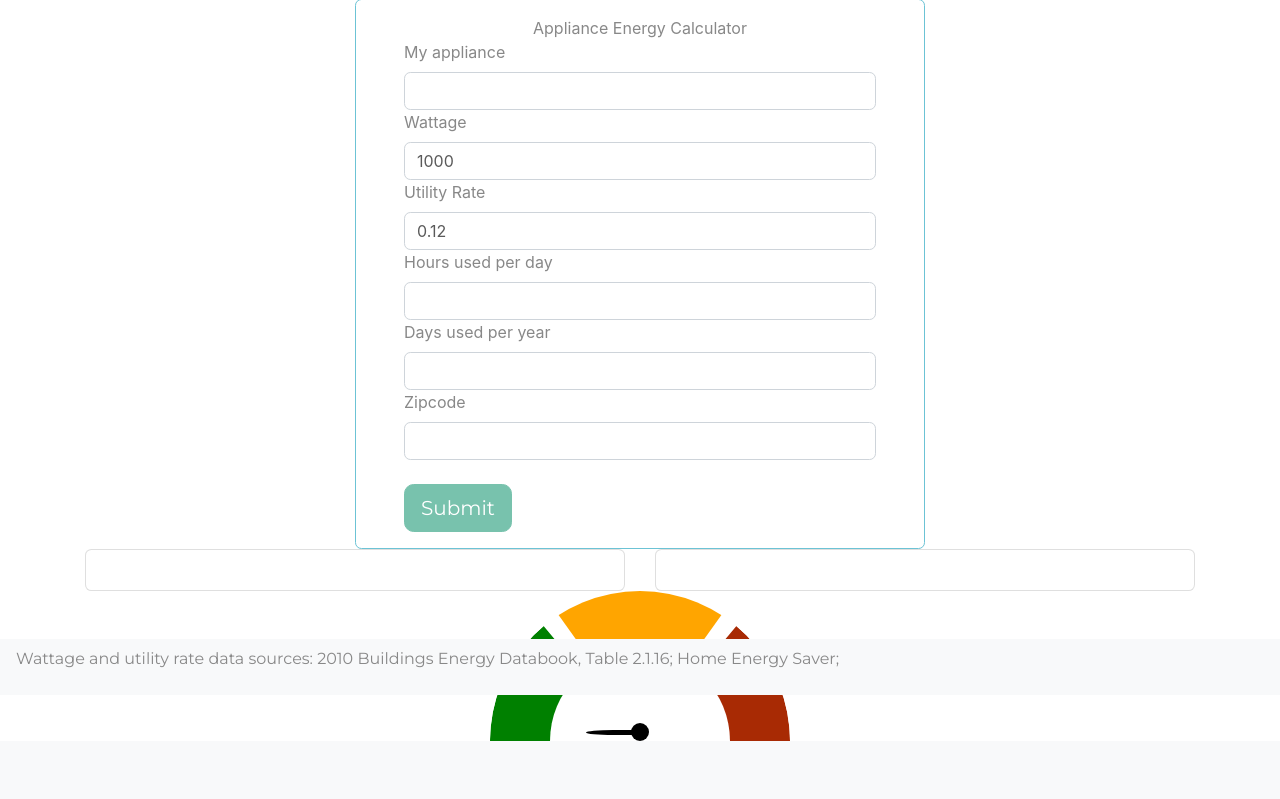
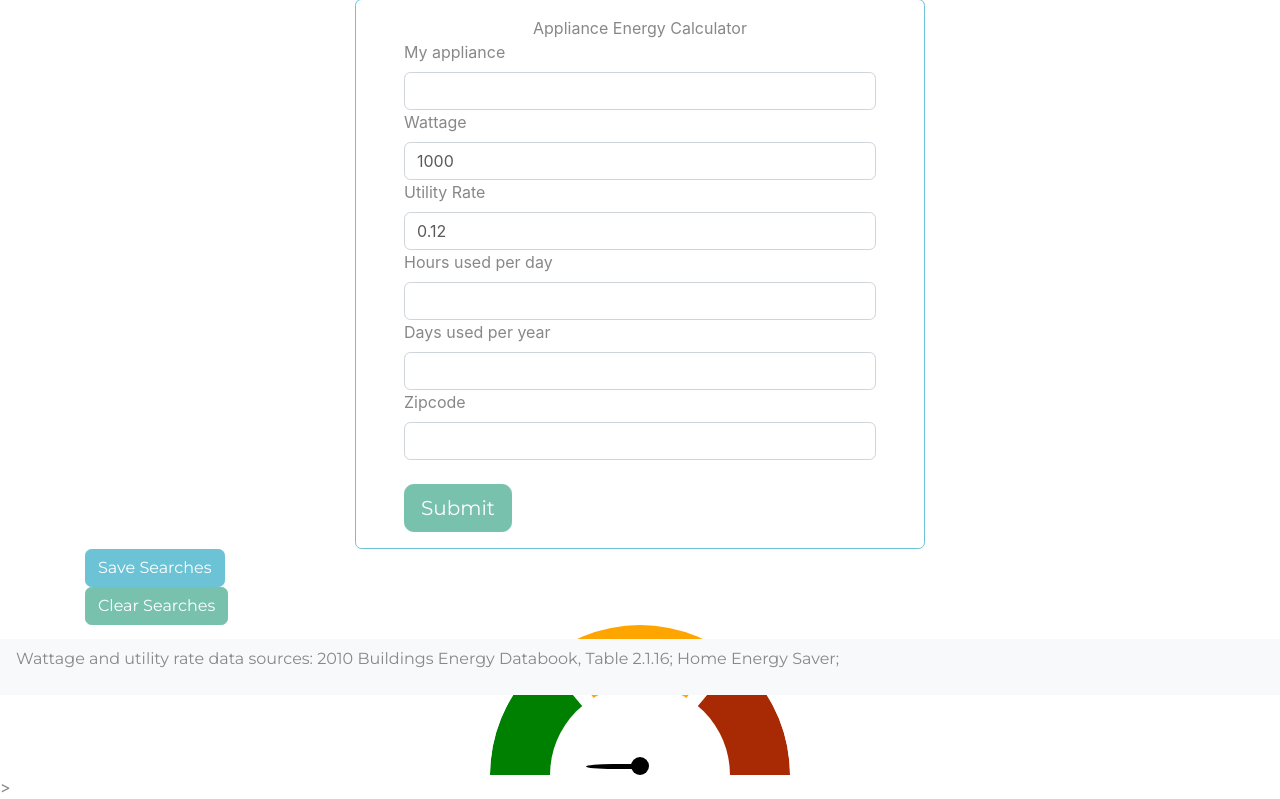
Before and after one commit to eaquin1/EnergyGuideCalculator, a Flask app: page / in a window 1280 px wide. Shown: the part 105-904 px from the top of the page. Before the commit the page ends 846 px from the top, so only its background shows below. Run offline with Flask 2, Linux system fonts and the light colour scheme; tables that the repository leaves empty hold one stand-in row (values such as "Sample post"); some libraries are stand-ins or nearby versions.

Commit message:
added saved searches for logged in users

```diff
--- a/app.py
+++ b/app.py
@@ -69,11 +69,14 @@ def calculate():
     """Calculate electricity costs with user input
     Returns JSON:{'watts': 2023.0, 'rate': 0.12, 'hours': 4.0, 'days': 25.0, 'freq': '300', 'ba': 'ERCOT_NORTH', 'percent': '55', 'point_time': '2020-05-16T22:55:00Z', 'city': 'Denton', 'state': 'Texas'} """
     if session['csrf_token']:
+        if session.get('search_key') == None:
+            session['search_key'] = []
+
         calc_dict = {}
         #calculate electricity usage
         for arg in request.args:
             if request.args.get(arg):
-                calc_dict[arg] = float(request.args.get(arg))
+                calc_dict[arg] = request.args.get(arg)
 
         result = utils.calculate_consumption(calc_dict)
         print("calc", result)
@@ -88,20 +91,42 @@ def calculate():
             result[key] = value
 
         result["appliance_id"] = request.args.get('applianceId')
+        result["time"] = request.args.get('time')
         #if current_user.is_authenticated:
-        if session.get('search_key') == None:
-            session['search_key'] = []
-        else:
-            search = session['search_key']
-            search.append(result)
-            session['search_key'] = search
+
+
+        search = session['search_key']
+        search.append(result)
+        session['search_key'] = search
+        print('********************')
         print(session['search_key'])
+        print('********************')
         return jsonify(result)
     return redirect('/')
 
 
-# @app.route("/save", methods=["POST"])
-# def save_search():
+@app.route("/save", methods=["POST"])
+def save_search():
+    """Save a user search"""
+    if current_user.is_authenticated:
+        for search in session['search_key']:
+            search_values = UserSearch(
+                user_id = current_user.id,
+                appliance_id = search['appliance_id'],
+                daily_kWh = search['daily_kWh'],
+                annual_Consump = search['annual_consump'],
+                annual_Cost = search['annual_cost'],
+                timestamp = search['time'],
+                grid = search['ba'],
+                gridpercent = search['percent'],
+                state = search['state'],
+                city = search['city']
+            )
+            db.session.add(search_values)
+            db.session.commit()
+        session.pop('search_key')
+    return redirect("/")
+
 
 
 ## USER ROUTES ##
@@ -154,3 +179,11 @@ def login():
             return redirect('/')
 
     return render_template('login.html', form=form)
+
+@app.route("/saved/<int:id>")
+def show_list(id):
+    if current_user.is_authenticated:
+        searches = UserSearch.query.filter_by(user_id=id)
+        return render_template('searches.html', searches=searches)
+
+    return redirect('/')
--- a/static/energy.js
+++ b/static/energy.js
@@ -15,7 +15,7 @@ $("#appliance-select").change(async function() {
     $("#watts").val(resp.data.watts);
 })
 
-$(".submit-calc").on("click", async function(e){
+$("#submit-calc").on("click", async function(e){
     e.preventDefault();
 
 
@@ -31,6 +31,11 @@ $(".submit-calc").on("click", async function(e){
     $("#submit-form").trigger('reset');
 })
 
+// $("#search-btn").on("click", async function(e){
+//     e.preventDefault();
+//     await saveSearch();
+// })
+
 //Axios request for calculated energy
 async function calcResp() {
     console.log()
@@ -43,7 +48,8 @@ async function calcResp() {
             hours: $("#hours").val(),
             days: $("#days").val(),
             zipcode: $("#zipcode").val(),
-            applianceId: $("#appliance-select").val()
+            applianceId: $("#appliance-select").val(),
+            time: new Date()
         },
         headers: {
             "X-CSRFToken": csrfToken
@@ -53,20 +59,15 @@ async function calcResp() {
     return resp
 }
 
-//Axios request for grid information
-// async function calcGrid() {
+//Axios request for saving searches
+// async function saveSearch() {
 //     const resp = await axios({
-//         method: 'get',
-//         url: '/grid'  + '?nocache=' + new Date().getTime(),
-//         params: {
-//             zipcode: $("#zipcode").val()
-//         },
+//         method: 'post',
+//         url: '/save'  + '?nocache=' + new Date().getTime(),
 //         headers: {
 //             "X-CSRFToken": csrfToken
 //         }
 //     })
-
-//     return resp
 // }
 
 //Turn calculated energy results into HTML
@@ -75,33 +76,39 @@ function htmlCalcResults(calc_resp) {
 
     let data = calc_resp.data;
     console.log(data)
+    //create calculation div
+    const $calcDiv = $('<div/>', {
+        'class': 'card card-body'
+    });
 
     let dailyEnergy = `<p>Daily energy consumption: ${data["daily_kWh"].toFixed(2)} kWh</p>`;
     let annualEnergyConsump   = `<p>Annual energy consumption: ${data["annual_consump"].toFixed(2)} kWh</p>`;
     let annualCost = `<p>Annual cost: <b>$${data["annual_cost"].toFixed(2)}/year</b></p>`;
-    $("#calc-results").append(dailyEnergy);
-    $("#calc-results").append(annualEnergyConsump);
-    $("#calc-results").append(annualCost);
+   $calcDiv.append(dailyEnergy);
+   $calcDiv.append(annualEnergyConsump);
+   $calcDiv.append(annualCost);
 
-    $("#grid-results").empty()
+    $("#calc-results").append($calcDiv);
+
+    //create grid div
+    const $gridDiv = $('<div/>', {
+        'class': 'card card-body'
+    });
 
     let grid_name_html = `<p> Grid: ${data["ba"]}</p>`;
     let grid_emission = `<p> Current Emissions (%): ${data["percent"]}</p>`;
     let location = `<p> ${data["city"]}, ${data["state"]} </p>`;
     let time = new Date();
     let htmlTime = `<p> ${time.toLocaleDateString()}, ${time.toLocaleTimeString()}</p>`;
-    $("#grid-results").append(grid_name_html);
-    $("#grid-results").append(grid_emission);
-    $("#grid-results").append(location);
-    $("#grid-results").append(htmlTime);
+    $gridDiv.append(grid_name_html);
+    $gridDiv.append(grid_emission);
+    $gridDiv.append(location);
+    $gridDiv.append(htmlTime);
 
+    $("#grid-results").append($gridDiv);
     controlTicker(data["percent"])
 }
 
-//Turn grid information into html
-// function htmlGridResults(grid_result) {
-
-// }
 
 //set ticker hand to the correct percentage
 function controlTicker(gridpercent) {
--- a/templates/base.html
+++ b/templates/base.html
@@ -35,7 +35,7 @@
                 <a class="nav-link" href="/logout">Logout</a>
             </li>
             <li class="nav-item">
-                <a class="nav-link" href="/saved">Searches</a>
+                <a class="nav-link" href="/saved/{{current_user.id}}">Searches</a>
             </li>
             {% endif %}
         </ul>
@@ -55,7 +55,7 @@
         <p>Wattage and utility rate data sources: 2010 Buildings Energy Databook, Table 2.1.16; Home Energy Saver;</p>
     </nav>
 
-<script src="https://cdnjs.cloudflare.com/ajax/libs/axios/0.19.2/axios.min.js"></script>
+<script src="https://unpkg.com/axios/dist/axios.min.js"></script>>
 <script src="/static/energy.js"></script>
 <!-- Optional JavaScript -->
 <!-- jQuery first, then Popper.js, then Bootstrap JS -->
--- a/templates/index.html
+++ b/templates/index.html
@@ -29,20 +29,13 @@
     </form>
     </div>
 </div>
+<form method="POST" action="/save">
+    <input type="hidden" name="csrf_token" value="{{ csrf_token() }}"/>
+<button type="submit" id="search-btn" class="btn btn-info" formmethod="POST" formaction="/save">Save Searches</button></form>
+<button class="btn btn-primary" formaction="/clear">Clear Searches</button>
 <div id="general-results" class="row justify-content-center">
-    <div class="col-sm-6">
-
-            <div id="grid-results" class="card card-body"></div>
-
-    </div>
-
-
-    <div class="col-sm-6">
-
-            <div class="card card-body" id="calc-results">
-
-            </div>
-    </div>
+    <div class="col-sm-6" id="grid-results"></div>
+    <div class="col-sm-6" id="calc-results"></div>
         <div id="main-div">
             <!-- Scorer 1 Starts -->
             <div class="layout-align">
@@ -58,9 +51,6 @@
                 <div id="scorer-1-inner-div-4"></div>
             </div>
 
-                <!-- {% if current_user.is_authenticated %} -->
-                <button class="btn btn-info">Save</button>
-                <!-- {% endif %} -->
             </div>
         </div>
 </div>
--- a/utils.py
+++ b/utils.py
@@ -37,8 +37,8 @@ def calculate_consumption(calc_dict):
 
     calculations = {}
 
-    calculations["daily_kWh"] = (calc_dict["watts"] * calc_dict["hours"]) / 1000
-    calculations["annual_consump"] = calculations["daily_kWh"] * calc_dict["days"]
-    calculations["annual_cost"] = calculations["annual_consump"] * calc_dict["rate"]
+    calculations["daily_kWh"] = (float(calc_dict["watts"]) * float(calc_dict["hours"])) / 1000
+    calculations["annual_consump"] = calculations["daily_kWh"] * float(calc_dict["days"])
+    calculations["annual_cost"] = calculations["annual_consump"] * float(calc_dict["rate"])
 
     return calculations
```
Also changed, not shown: templates/searches.html (added, +8 -0 lines).
